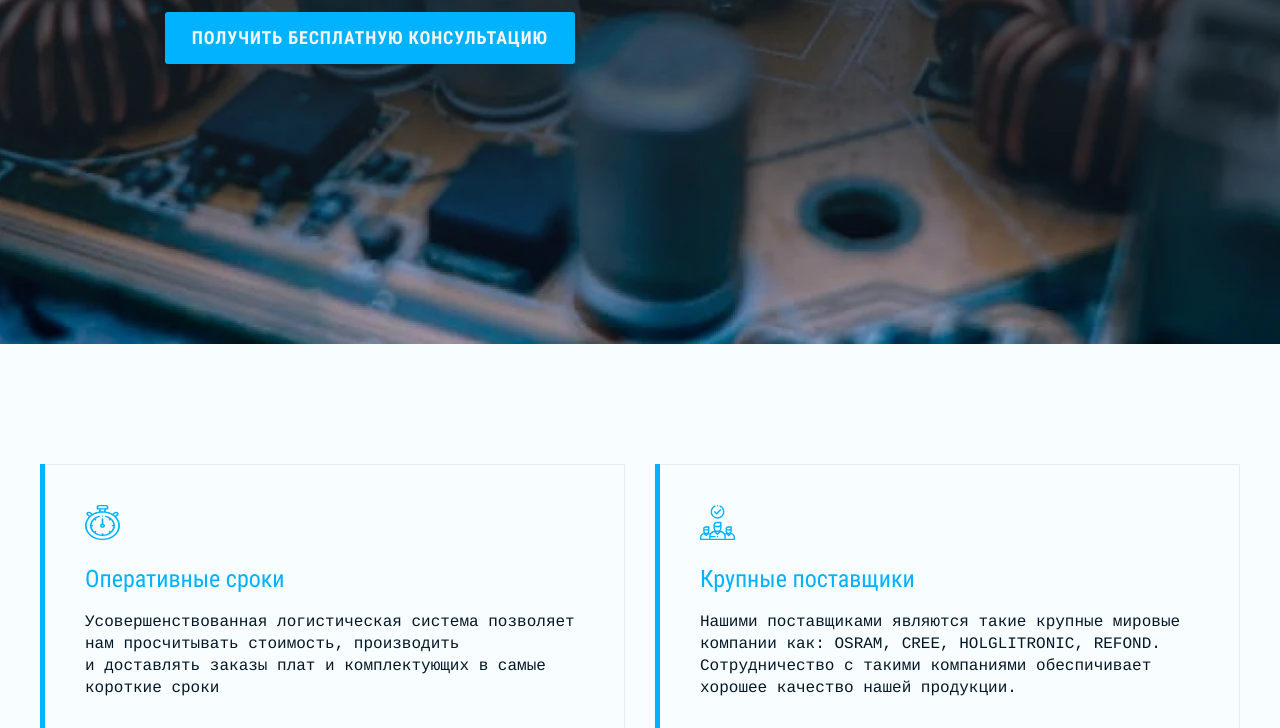
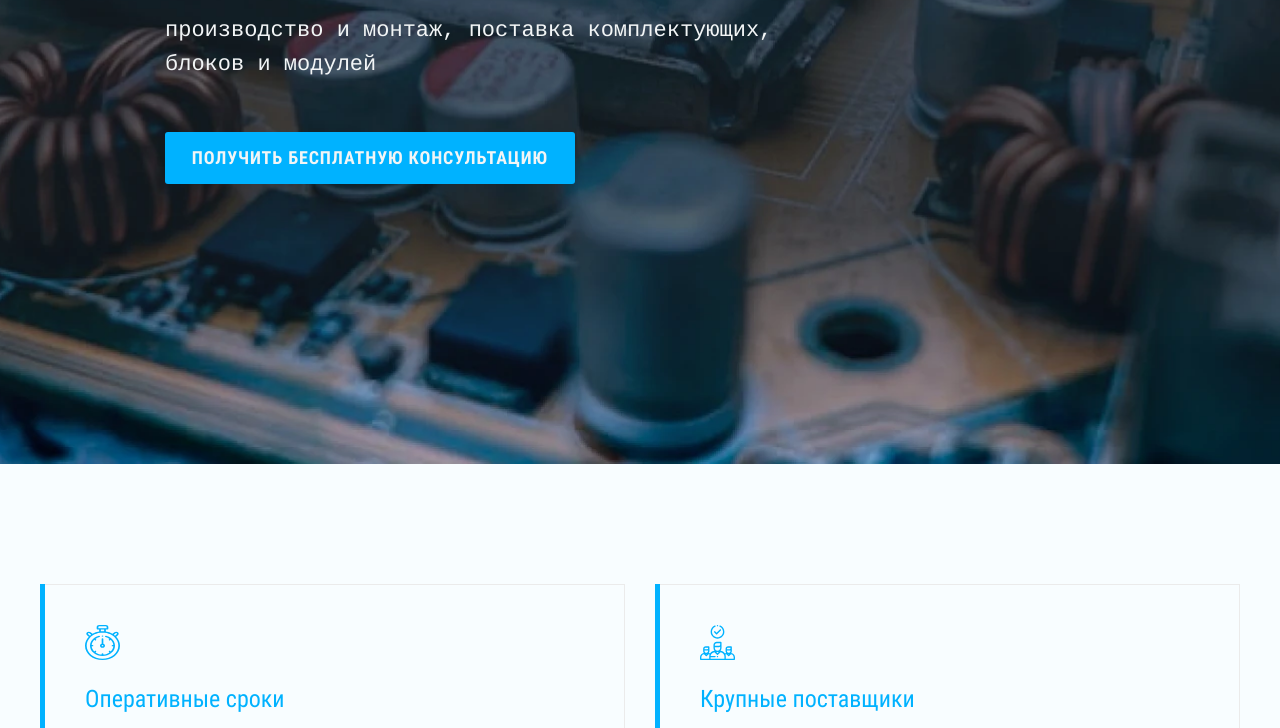
Before and after one commit to dmitry-buyan/smart-device, a plain HTML site: page source/index.html in a window 1280 px wide. Shown: the part 415-1143 px from the top of the page. Drawn offline with nearby package versions, Linux system fonts and the light colour scheme; files that its build step writes are made by us from their sources; files whose address does not match are found by name.

Commit message:
подгоняет под perfect pixel

```diff
--- a/source/sass/blocks/main.scss
+++ b/source/sass/blocks/main.scss
@@ -1,5 +1,9 @@
 .main {
-  margin: -120px 0 0 0;
+  margin: 0 0 0 0;
+
+  @include vp-1023 {
+    margin: -120px 0 0 0;
+  }
 
   @include vp-767 {
     margin: -20px 0 0 0;
```
Also changed, not shown: build/css/style.css, build/css/style.min.css, 1 other file.
